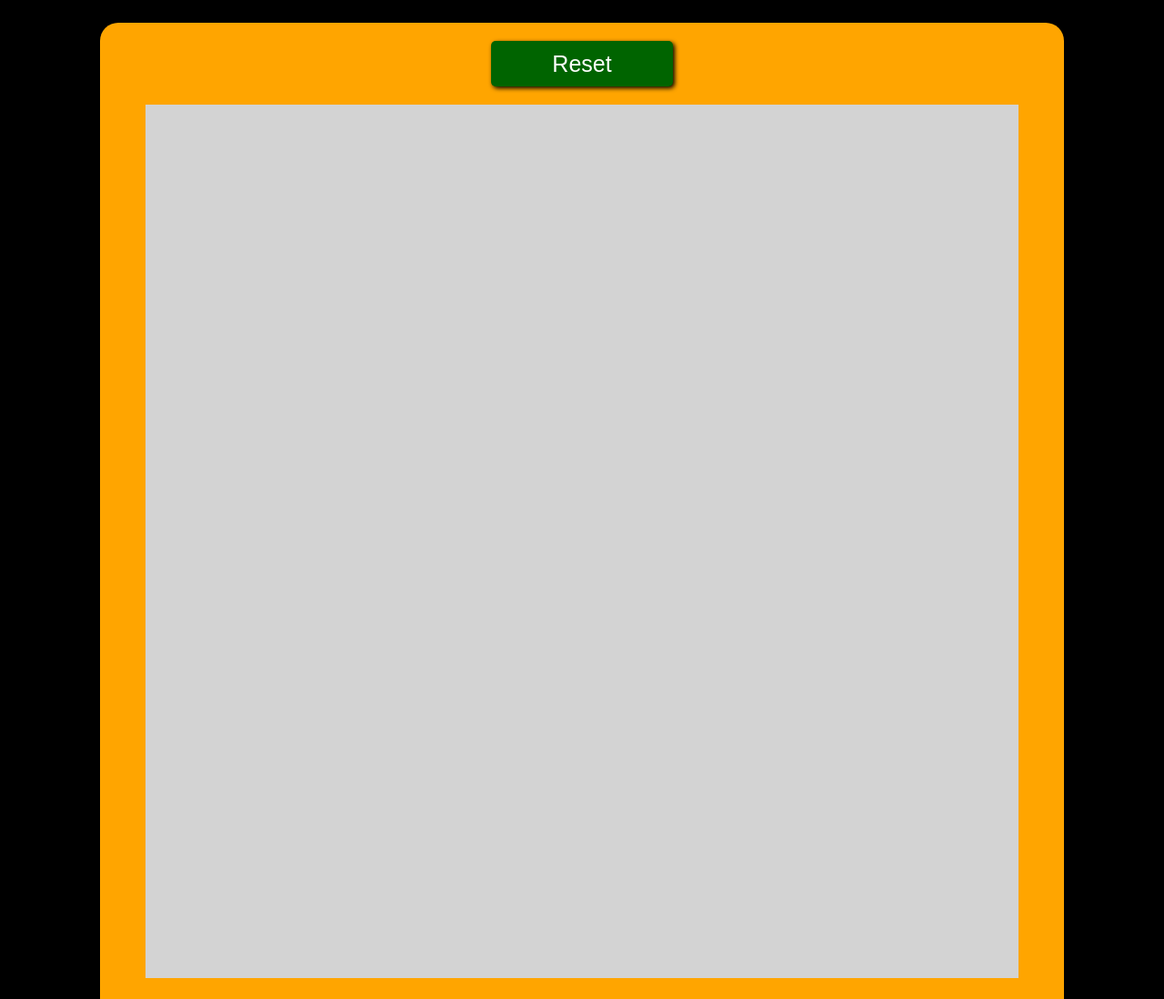
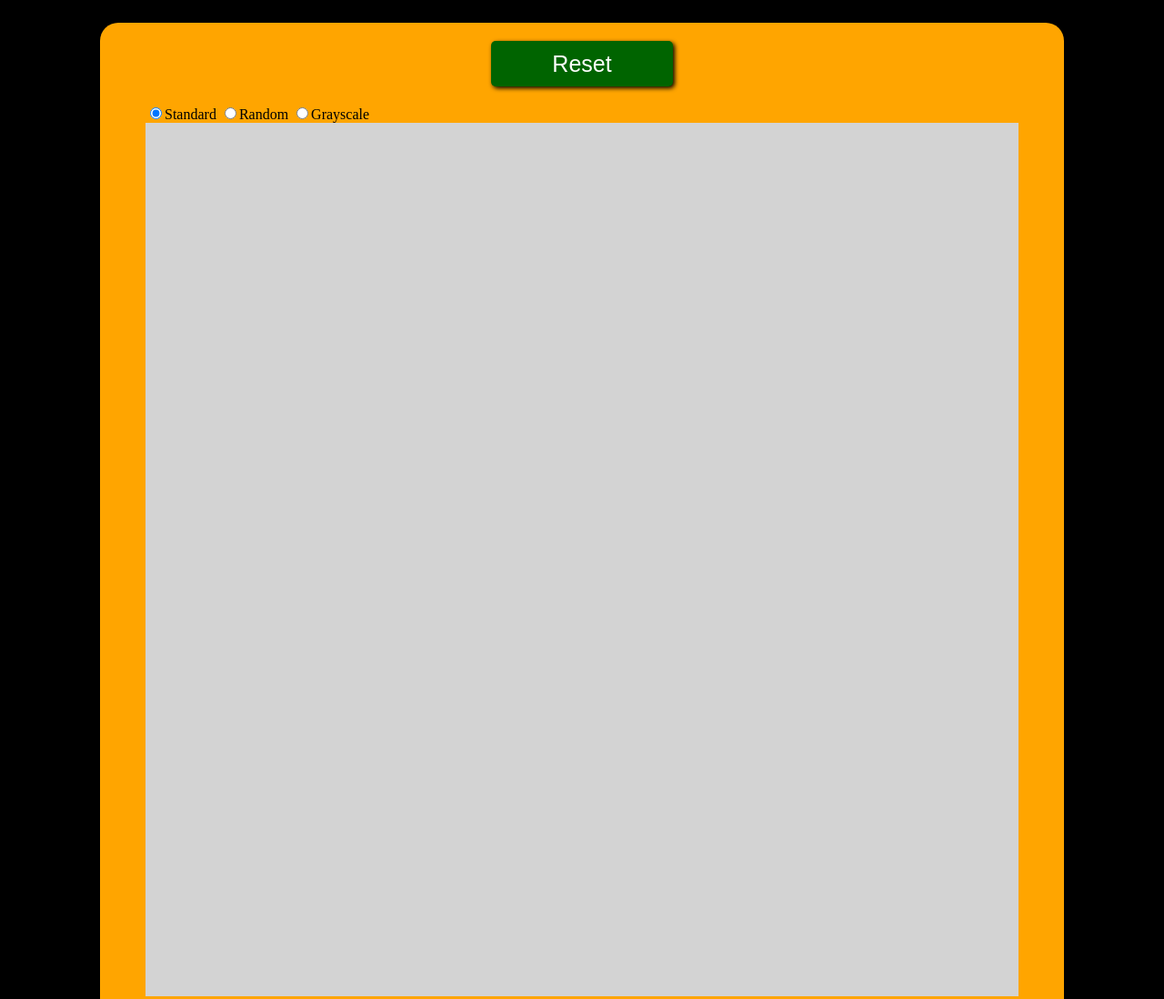
Before and after one commit to Breadpaw/etch-a-sketch, a plain HTML site: page index.html in a window 1280 px wide. Shown: the top 1098 px of the page at 91% size. Drawn offline with Linux system fonts and the light colour scheme.

Commit message:
added radio buttons

```diff
--- a/index.html
+++ b/index.html
@@ -23,6 +23,14 @@
 
         <button class="reset-button">Reset</button>
 
+        <div class="radio-group">
+        <form action="" id="selectBehaviour">
+            <input type="radio" id="standard" name="behaviour" value="standard" checked><label for="standard">Standard</label>
+            <input type="radio" id="random" name="behaviour" value="random"><label for="random">Random</label>
+            <input type="radio" id="greyscale" name="behaviour" value="grayscale"><label for="grayscale">Grayscale</label>
+        </form>
+    </div>
+
       <div class="container">
         <!-- Hier komt een netwerk van divs-->
       </div>
```
